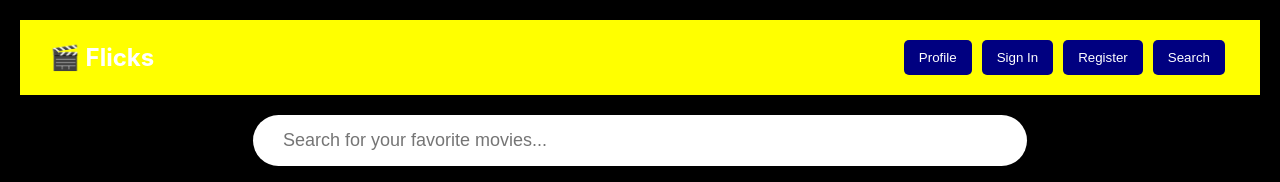
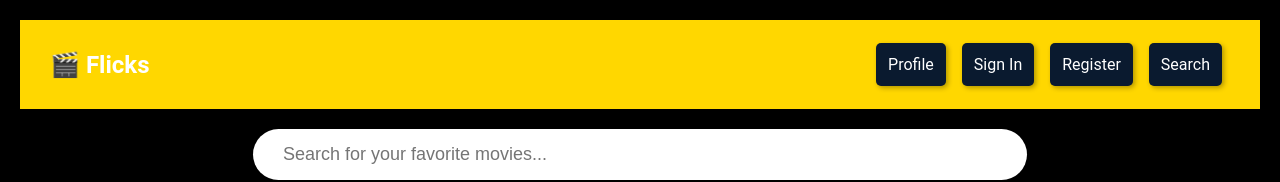
Before and after one commit to JScodesconcise/Flicks, a React (Create React App) app in the folder flicks/: page / in a window 1280 px wide. Shown: the top 182 px of the page. Built offline with nearby package versions, Linux system fonts and the light colour scheme; no server answers.

Commit message:
Update Navbar.css

```diff
--- a/flicks/src/styling/Navbar.css
+++ b/flicks/src/styling/Navbar.css
@@ -3,25 +3,36 @@
   display: flex;
   justify-content: space-between;
   align-items: center;
-  background-color: yellow;
+  background-color: #FFD700; /* Gold */
   padding: 15px 30px;
 }
 
+/* Logo Text */
 .logo {
   font-size: 24px;
   font-weight: bold;
+  font-family: 'Roboto', sans-serif;
+  color: #FFFFFF; /* White */
 }
 
+/* Navbar Buttons */
 .nav-links button {
-  background-color: navy;
-  color: white;
+  background-color: #0A1A2F; /* Dark Navy */
+  color: #FFFFFF; /* White */
+  font-family: 'Roboto', sans-serif;
+  font-size: 16px;
   border: none;
-  padding: 10px 15px;
-  margin: 5px;
-  border-radius: 5px;
+  padding: 12px 12px; /* Based on your Figma */
+  margin: 8px; /* Spacing between buttons */
   cursor: pointer;
+  transition: all 0.3s ease-in-out;
+
+  /* Drop Shadow */
+  box-shadow: 2px 2px 5px rgba(0, 0, 0, 0.3);
 }
 
+/* Hover Effect */
 .nav-links button:hover {
-  background-color: darkblue;
+  background-color: #14253E; /* Slightly lighter navy */
+  box-shadow: 4px 4px 8px rgba(0, 0, 0, 0.5); /* Stronger shadow */
 }
```
